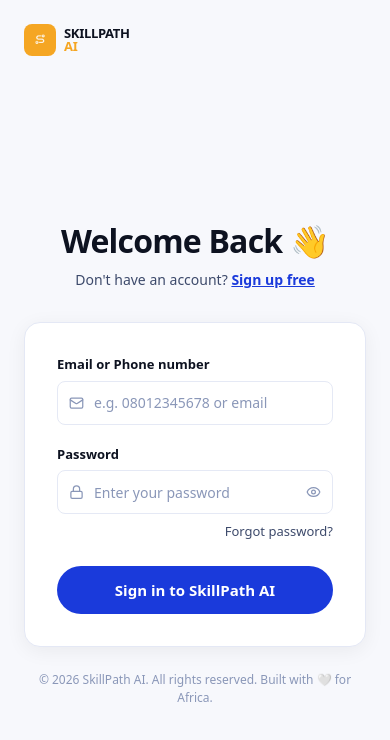
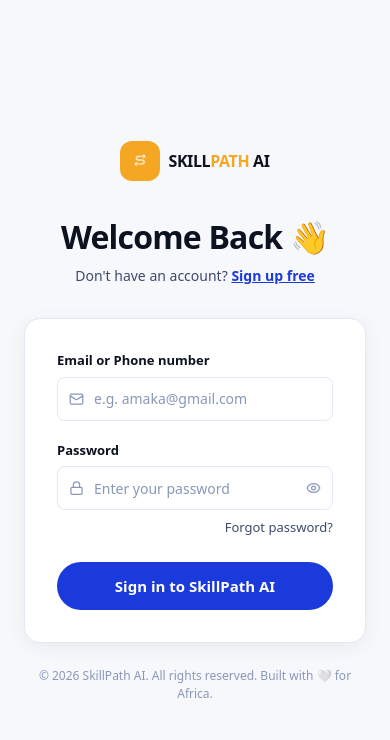
Before and after one commit to Wealth456/skillpath-ai, a Next.js app: page /login in a window 390 px wide. Shown: the top 740 px of the page. Built offline with nearby package versions, Linux system fonts and the light colour scheme.

Commit message:
fix all build errors - ready for deployment

```diff
--- a/app/(auth)/login/page.tsx
+++ b/app/(auth)/login/page.tsx
@@ -1,13 +1,13 @@
 "use client";
 
-import { useState, useEffect } from "react";
+import { useState, useEffect, Suspense } from "react";
 import { useRouter, useSearchParams } from "next/navigation";
 import Link from "next/link";
 import { Eye, EyeOff, Lock, Mail, CheckCircle2, Info } from "lucide-react";
+import Image from "next/image";
 import { login } from "@/lib/api/auth";
-import Image from "next/image";
 
-export default function LoginPage() {
+function LoginForm() {
   const [email, setEmail]               = useState("");
   const [password, setPassword]         = useState("");
   const [showPassword, setShowPassword] = useState(false);
@@ -40,7 +40,6 @@
       }
 
       const d = (res.data as unknown as Record<string, unknown>)?.data as Record<string, unknown>;
-
       const user = d?.user as Record<string, unknown> | undefined;
       const preferences = user?.preferences as Record<string, unknown> | undefined;
 
@@ -62,88 +61,18 @@
   }
 
   return (
-    <div className="min-h-screen flex">
-
-      {/* ── LEFT PANEL ── */}
-      {/* <div className="hidden lg:flex lg:w-[45%] bg-gradient-to-br from-primary to-sidebar flex-col justify-between p-10"> */}
+    <div className="min-h-screen bg-surface flex flex-col items-center justify-center px-6">
 
       {/* Logo */}
-{/* <div className="flex items-center gap-2">
+      <div className="flex items-center gap-2 mb-8">
         <div style={{ backgroundColor: "#F5A623" }} className="w-10 h-10 rounded-xl flex items-center justify-center flex-shrink-0">
-    <img src="/logo.png" alt="SkillPath AI" className="w-7 h-7 object-contain" />
+          <Image src="/logo.png" alt="SkillPath AI" width={28} height={28} className="object-contain" />
         </div>
-  <span className="font-black text-white tracking-tight text-[16px] whitespace-nowrap">
+        <span className="font-black text-ink tracking-tight text-[16px] whitespace-nowrap">
           SKILL<span style={{ color: "#F5A623" }}>PATH</span> AI
         </span>
-</div> */}
-
-        {/* Copy — this div closes before social proof */}
-        {/* <div>
-          <h1 className="text-4xl font-black text-white leading-tight mb-4">
-            Welcome<br />
-            back to your<br />
-            <span style={{ color: "#F5A623" }}>learning path.</span>
-          </h1>
-          <p className="text-[15px] text-white/70 mb-8 leading-relaxed max-w-xs">
-            Pick up right where you left off. Your AI roadmap, courses, and progress are all waiting for you.
-          </p> */}
-
-          {/* Bullets */}
-          {/* <div className="flex flex-col gap-3">
-            <div className="flex items-center gap-3">
-              <div style={{ backgroundColor: "#F5A623" }} className="w-5 h-5 rounded-full flex items-center justify-center flex-shrink-0">
-                <CheckCircle2 size={12} className="text-white" />
-              </div>
-              <span className="text-[14px] text-white/80">Resume from where you stopped</span>
-            </div>
-            <div className="flex items-center gap-3">
-              <div style={{ backgroundColor: "#F5A623" }} className="w-5 h-5 rounded-full flex items-center justify-center flex-shrink-0">
-                <CheckCircle2 size={12} className="text-white" />
-              </div>
-              <span className="text-[14px] text-white/80">Keep your daily streak alive</span>
-            </div>
-            <div className="flex items-center gap-3">
-              <div style={{ backgroundColor: "#F5A623" }} className="w-5 h-5 rounded-full flex items-center justify-center flex-shrink-0">
-                <CheckCircle2 size={12} className="text-white" />
-              </div>
-              <span className="text-[14px] text-white/80">Access all your saved notes & PDFs</span>
-            </div>
-          </div>
-        </div> */}
-        {/* ↑ this closes the Copy div */}
-
-        {/* Social proof */}
-        {/* <div className="border border-white/20 rounded-2xl p-4">
-          <div className="flex items-center gap-3">
-            <div className="flex -space-x-2">
-              <div className="w-8 h-8 rounded-full bg-primary-light border-2 border-white flex items-center justify-center text-[10px] font-bold text-primary">CU</div>
-              <div className="w-8 h-8 rounded-full bg-primary border-2 border-white flex items-center justify-center text-[10px] font-bold text-white">KA</div>
-              <div className="w-8 h-8 rounded-full bg-sidebar-header border-2 border-white flex items-center justify-center text-[10px] font-bold text-white">FM</div>
-              <div className="w-8 h-8 rounded-full bg-ink border-2 border-white flex items-center justify-center text-[10px] font-bold text-white">TO</div>
-            </div>
-            <p className="text-[13px] text-white/80 leading-snug">
-              <span className="font-bold text-white">12,000+ learners</span> across Nigeria, Ghana & Kenya are already on their path.
-            </p>
-          </div>
-        </div> */}
-      {/* </div> */}
-      {/* ↑ closes left panel */}
-
-      {/* ── RIGHT PANEL ── */}
-      <div className="flex-1 bg-surface flex flex-col">
-
-        {/* Mobile logo */}
-        <div className="lg:hidden flex items-center gap-2 p-6">
-          <div style={{ backgroundColor: "#F5A623" }} className="w-8 h-8 rounded-lg flex items-center justify-center">
-            <Image src="/logo.png" alt="SkillPath AI" width={24} height={24} className="object-contain" />
-          </div>
-          <div className="flex flex-col leading-none">
-            <span className="font-black text-ink tracking-tight text-[13px]">SKILLPATH</span>
-            <span className="font-black tracking-tight text-[13px]" style={{ color: "#F5A623" }}>AI</span>
-          </div>
       </div>
 
-        <div className="flex-1 flex flex-col items-center justify-center px-6 py-12">
       <div className="w-full max-w-md">
 
         <h2 className="text-[32px] font-black text-ink tracking-tight text-center mb-1">
@@ -165,7 +94,6 @@
 
         <form onSubmit={handleSubmit} className="bg-white rounded-2xl p-8 border border-border shadow-card-default">
 
-              {/* Email */}
           <div className="mb-5">
             <label className="block text-[13px] font-semibold text-ink mb-1.5">
               Email or Phone number
@@ -176,7 +104,7 @@
                 type="email"
                 value={email}
                 onChange={(e) => setEmail(e.target.value)}
-                    placeholder="e.g. 08012345678 or email"
+                placeholder="e.g. amaka@gmail.com"
                 required
                 className={`w-full h-11 pl-9 pr-3 border rounded-lg text-[14px] text-ink placeholder:text-ink-faint focus:outline-none focus:border-primary focus:ring-2 focus:ring-primary-light transition-all ${
                   error ? "border-error ring-2 ring-error-light" : "border-grey-200"
@@ -191,7 +119,6 @@
             )}
           </div>
 
-              {/* Password */}
           <div className="mb-2">
             <label className="block text-[13px] font-semibold text-ink mb-1.5">
               Password
@@ -216,14 +143,12 @@
             </div>
           </div>
 
-              {/* Forgot password */}
           <div className="flex justify-end mb-6">
             <a href="#" className="text-[13px] text-ink-muted hover:text-primary transition-colors">
               Forgot password?
             </a>
           </div>
 
-              {/* Submit */}
           <button
             type="submit"
             disabled={loading}
@@ -238,9 +163,17 @@
         </p>
       </div>
     </div>
-      </div>
-      {/* ↑ closes right panel */}
-
-    </div>
   );
 }
+
+export default function LoginPage() {
+  return (
+    <Suspense fallback={
+      <div className="min-h-screen flex items-center justify-center">
+        <div className="w-10 h-10 rounded-full border-4 border-primary border-t-transparent animate-spin" />
+      </div>
+    }>
+      <LoginForm />
+    </Suspense>
+  );
+}
--- a/app/(auth)/register/page.tsx
+++ b/app/(auth)/register/page.tsx
@@ -43,8 +43,11 @@
       router.push("/login?registered=true");
     } catch (err: unknown) {
   const e = err as { response?: { data?: { message?: string } } };
-
-    } finally {
+  setError(
+    e?.response?.data?.message ||
+    "Something went wrong. Please try again."
+  );
+} finally {
       setLoading(false);
     }
   }
--- a/app/onboarding/goal/page.tsx
+++ b/app/onboarding/goal/page.tsx
@@ -3,6 +3,7 @@
 import { useState } from "react";
 import { useRouter } from "next/navigation";
 import { Check, Globe, BarChart2, Layers, Code2, Cloud, Smartphone, ChevronRight } from "lucide-react";
+import Image from "next/image";
 
 // ── STEP PROGRESS BAR ────────────────────────────────────────────────────────
 // Reused across all 3 steps. `current` = which step we're on (1, 2, or 3).
@@ -109,7 +110,7 @@
       <div className="bg-white border-b border-border px-8 py-3">
         <div className="max-w-4xl mx-auto flex items-center justify-between">
           <div className="flex items-center gap-2">
-            <img src="/logo.png" alt="SkillPath AI" className="w-8 h-8 object-contain" />
+            <Image src="/logo.png" alt="SkillPath AI" width={28} height={28} className="object-contain" />
             <span className="font-black text-ink tracking-tight text-[15px]">
               SKILLPATH <span className="text-primary">AI</span>
             </span>
```
Lines whose indentation alone changed are shown as unchanged.
